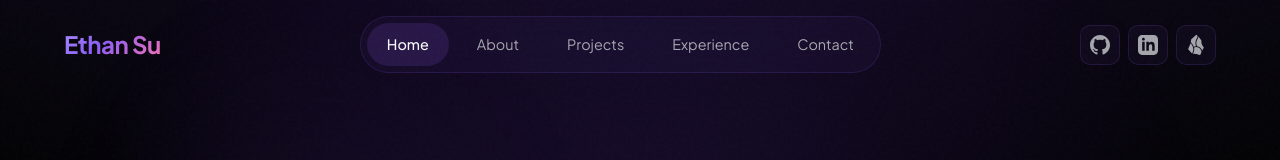
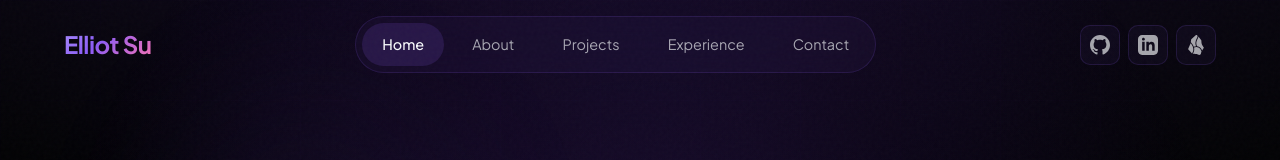
Before and after one commit to sodinfeliz/sodinfeliz.github.io, a React (Vite) app: page / in a window 1280 px wide. Shown: the top 160 px of the page. Built offline with nearby package versions, Linux system fonts and the light colour scheme; the HTML template or start-up script is replaced by a standard one.

Commit message:
chore: Update author name from Ethan Su to Elliot Su in index.html, CTA component, and Navbar for consistency.

```diff
--- a/index.html
+++ b/index.html
@@ -4,8 +4,8 @@
     <meta charset="UTF-8" />
     <link rel="icon" type="image/svg+xml" href="/favicon.svg" />
     <meta name="viewport" content="width=device-width, initial-scale=1.0" />
-    <meta name="description" content="Ethan Su - Senior AI Engineer Portfolio" />
-    <title>Ethan Su | Senior AI Engineer</title>
+    <meta name="description" content="Elliot Su - Senior AI Engineer Portfolio" />
+    <title>Elliot Su | Senior AI Engineer</title>
     <link rel="preconnect" href="https://fonts.googleapis.com">
     <link rel="preconnect" href="https://fonts.gstatic.com" crossorigin>
     <link href="https://fonts.googleapis.com/css2?family=Plus+Jakarta+Sans:wght@400;500;600;700&display=swap" rel="stylesheet">
--- a/src/components/CTA.tsx
+++ b/src/components/CTA.tsx
@@ -171,7 +171,7 @@ export default function CTA() {
           color: 'var(--text-muted)',
           fontSize: '0.875rem',
         }}>
-          <p>&copy; {new Date().getFullYear()} Ethan Su. All rights reserved.</p>
+          <p>&copy; {new Date().getFullYear()} Elliot Su. All rights reserved.</p>
           <p style={{
             marginTop: '12px',
             fontSize: '0.8rem',
--- a/src/components/Navbar.tsx
+++ b/src/components/Navbar.tsx
@@ -107,7 +107,7 @@ export default function Navbar() {
             letterSpacing: '-0.02em',
             zIndex: 1001,
           }}>
-            <span className="gradient-text">Ethan Su</span>
+            <span className="gradient-text">Elliot Su</span>
           </a>
 
           {/* Desktop Navigation */}
```
